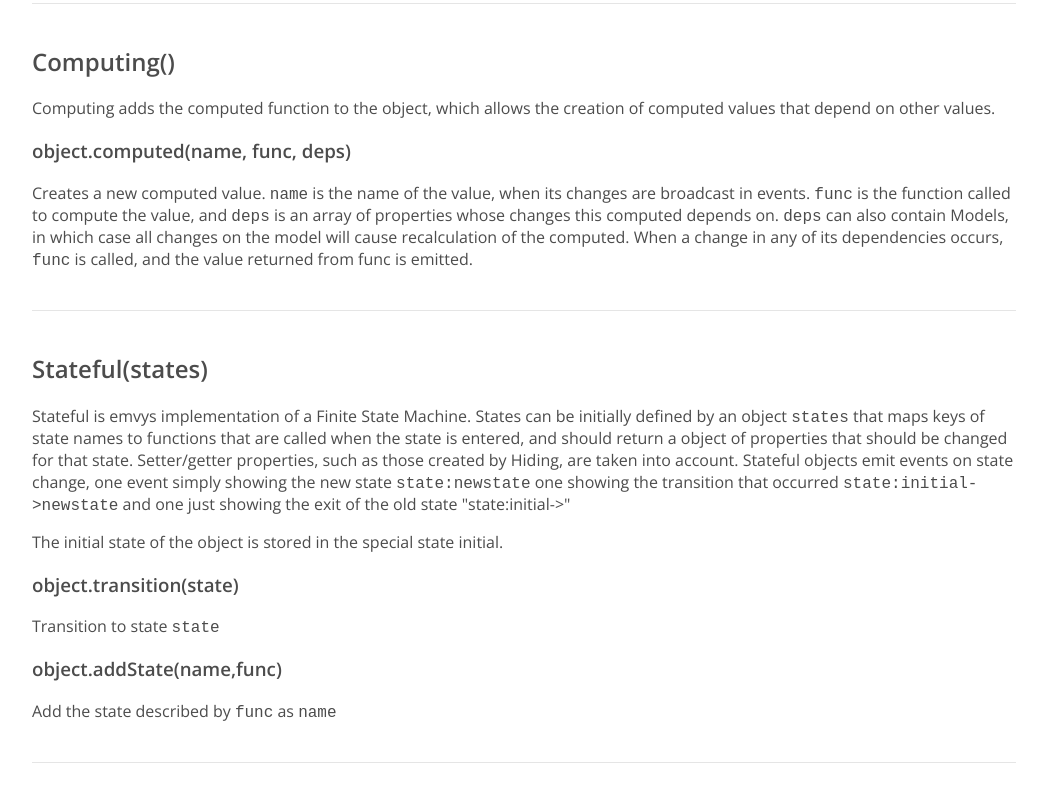
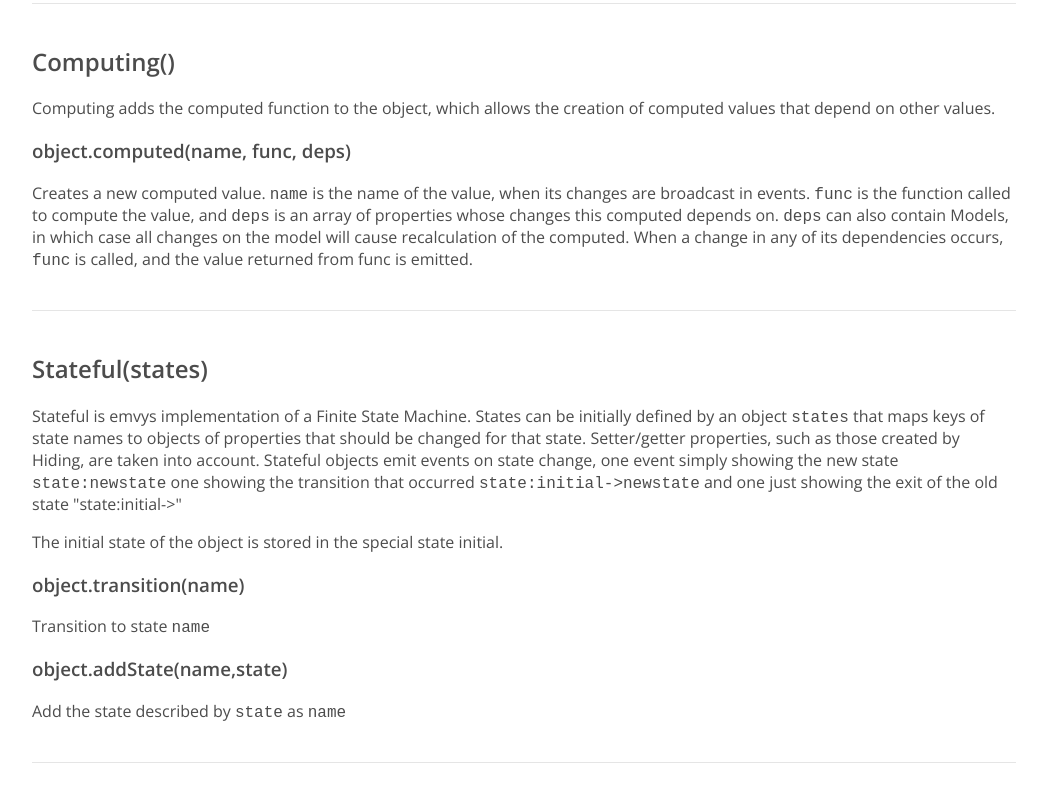
Before and after one commit to mdlawson/emvy, a plain HTML site: page index.html in a window 1280 px wide. Shown: the part 9762-10564 px from the top of the page, without its empty margins (216-1260 px from the left). Drawn offline with nearby package versions, Linux system fonts and the light colour scheme.

Commit message:
update docs on states

```diff
--- a/index.html
+++ b/index.html
@@ -306,12 +306,12 @@ Every event emitter has an upstream, a downstream, and an optional tag. For ever
 <p>Creates a new computed value. <code>name</code> is the name of the value, when its changes are broadcast in events. <code>func</code> is the function called to compute the value, and <code>deps</code> is an array of properties whose changes this computed depends on. <code>deps</code> can also contain Models, in which case all changes on the model will cause recalculation of the computed. When a change in any of its dependencies occurs, <code>func</code> is called, and the value returned from func is emitted. </p>
 <hr>
 <span id="stateful"></span><h2>Stateful(states)</h2>
-<p>Stateful is emvys implementation of a Finite State Machine. States can be initially defined by an object <code>states</code> that maps keys of state names to functions that are called when the state is entered, and should return a object of properties that should be changed for that state. Setter/getter properties, such as those created by Hiding, are taken into account. Stateful objects emit events on state change, one event simply showing the new state <code>state:newstate</code> one showing the transition that occurred <code>state:initial-&gt;newstate</code> and one just showing the exit of the old state &quot;state:initial-&gt;&quot;</p>
+<p>Stateful is emvys implementation of a Finite State Machine. States can be initially defined by an object <code>states</code> that maps keys of state names to objects of properties that should be changed for that state. Setter/getter properties, such as those created by Hiding, are taken into account. Stateful objects emit events on state change, one event simply showing the new state <code>state:newstate</code> one showing the transition that occurred <code>state:initial-&gt;newstate</code> and one just showing the exit of the old state &quot;state:initial-&gt;&quot;</p>
 <p>The initial state of the object is stored in the special state initial.</p>
-<h3>object.transition(state)</h3>
-<p>Transition to state <code>state</code></p>
-<h3>object.addState(name,func)</h3>
-<p>Add the state described by <code>func</code> as <code>name</code></p>
+<h3>object.transition(name)</h3>
+<p>Transition to state <code>name</code></p>
+<h3>object.addState(name,state)</h3>
+<p>Add the state described by <code>state</code> as <code>name</code></p>
 <hr>
 
           </div>
```
